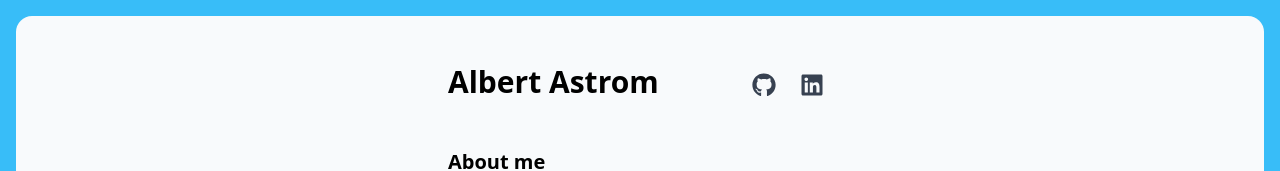
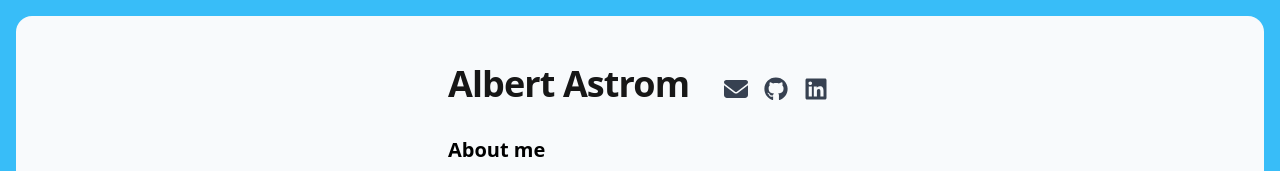
Before and after one commit to albertastrom/albertastrom.com, a Next.js app: page / in a window 1280 px wide. Shown: the top 171 px of the page. Built offline with nearby package versions, Linux system fonts and the light colour scheme.

Commit message:
Breaking things into components

```diff
--- a/app/page.tsx
+++ b/app/page.tsx
@@ -1,45 +1,31 @@
 import { FaGithub, FaLinkedin, FaShuttleSpace } from 'react-icons/fa6';
-
+import PittsburghTripBanner from '../components/inspiration';
+import  Header from '../components/header/header'
 
 const HomePage = () => {
   return (
     <div className="flex justify-center items-center h-screen bg-sky-400">
-
-      <div className="bg-slate-50 rounded-2xl p-12 mx-4 w-full h-[calc(100%-2rem)]">
-
+      <div className="bg-slate-50 rounded-2xl p-12 mx-4 w-full h-[calc(100%-2rem)] max-w-full">
         <div className="flex justify-center w-full">
-
           <div className="w-1/3 min-w-[20rem] max-w-[40rem]">
 
-            <div className="flex items-baseline justify-between">
-              <h2 className='text-3xl font-semibold mb-4'>Albert Astrom</h2>
-              <div className='flex items-center gap-x-2.5 sm:gap-x-2 translate-y-1'>
-                <a href="https://github.com/albertastrom" className="text-gray-700 mx-2">
-                  <FaGithub size={24} />
-                </a>
-                <a href="https://www.linkedin.com/in/albertastrom/" className="text-gray-700 mx-2">
-                  <FaLinkedin size={24} />
-                </a>
-            </div>
-          </div>
+            {/* <PittsburghTripBanner year={'2015'}/> */}
+            <Header/>
+
             <div className="mt-8">
               <h2 className="text-xl font-semibold mb-4">About me</h2>
               <p className="text-gray-600">I'm a sophomore Computer Science student at Colby College</p>
             </div>
             <div className="mt-8">
-
               <h2 className="text-xl font-semibold mb-4">Projects</h2>
-
               <div className="mb-4">
                 <h3 className="font-semibold">Project 1</h3>
                 <p className="text-gray-600">Look what I did...</p>
               </div>
             </div>
-            <div >
-
+            <div>
               <img
                 src="https://www.uncovercolorado.com/wp-content/uploads/2013/12/Aspen-Highlands-Bowl-Hike-800x400.jpg"
-
               />
             </div>
           </div>
--- /dev/null
+++ b/components/header/header.tsx
@@ -0,0 +1,14 @@
+import React from 'react';
+import Logo from './logo'
+import Socials from './socials';
+
+const Header: React.FC = () => {
+    return (
+        <div className="flex items-baseline justify-between">
+            <Logo/>
+            <Socials/>
+        </div>
+    );
+};
+
+export default Header;
--- /dev/null
+++ b/components/header/logo.tsx
@@ -0,0 +1,14 @@
+import React from 'react';
+
+const Logo: React.FC = () => {
+    return (
+        <div className="relative">
+            <p className='relative text-4xl text-left font-bold text-neutral-900 tracking-tight'>Albert Astrom</p>
+            {/* <p className="absolute -right-3 -bottom-5 -rotate-3 bg-orange-600 border-2 border-white text-white text-sm font-bold px-2 py-0.5 rounded-md shadow">
+                Colby Computer Science
+            </p> */}
+        </div>
+    );
+};
+
+export default Logo;
--- /dev/null
+++ b/components/header/socials.tsx
@@ -0,0 +1,22 @@
+import React from 'react';
+import { FaGithub, FaLinkedin, FaEnvelope} from 'react-icons/fa6';
+
+const Socials: React.FC = () => {
+    return (
+        <div className='flex items-center gap-x-2.5 sm:gap-x-2 translate-y-1'>
+            {/* let's add email */}
+            <a href="mailto:albert.astrom@me.com" className="text-gray-700 mx-1">
+                <FaEnvelope size={24} />
+            </a>
+            <a href="https://github.com/albertastrom" className="text-gray-700 mx-1">
+                <FaGithub size={24} />
+            </a>
+            <a href="https://www.linkedin.com/in/albertastrom/" className="text-gray-700 mx-1">
+                <FaLinkedin size={24} />
+            </a>
+
+        </div>
+    );
+};
+
+export default Socials;
--- /dev/null
+++ b/components/inspiration.tsx
@@ -0,0 +1,19 @@
+// Importing React and Tailwind CSS
+import React from 'react';
+
+
+
+// Define the component
+const RandomCityVoyageBanner: React.FC = () => {
+  return (
+    <div className="bg-white shadow-lg rounded-lg p-4 flex items-center justify-between max-w-md mx-auto">
+        <h1 className="text-2xl font-bold text-gray-800">Random City</h1>
+        <p className="bg-cyan-600 border-2 border-white shadow text-white text-sm font-bold px-2 py-0.5 rounded-md">
+            Voyage in Summer 2022
+        </p>
+    </div>
+  );
+};
+
+// Export the component
+export default RandomCityVoyageBanner;
```
Lines whose indentation alone changed are shown as unchanged.
